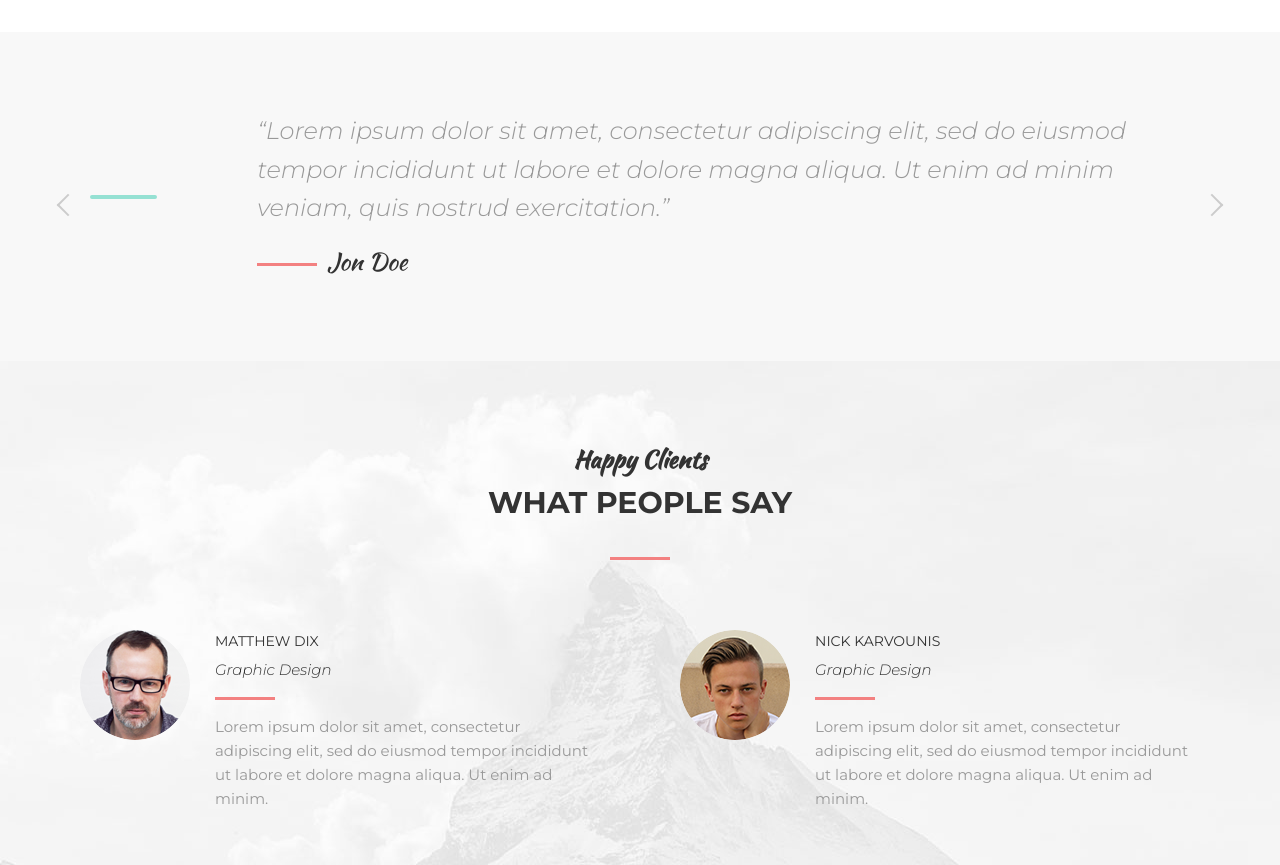
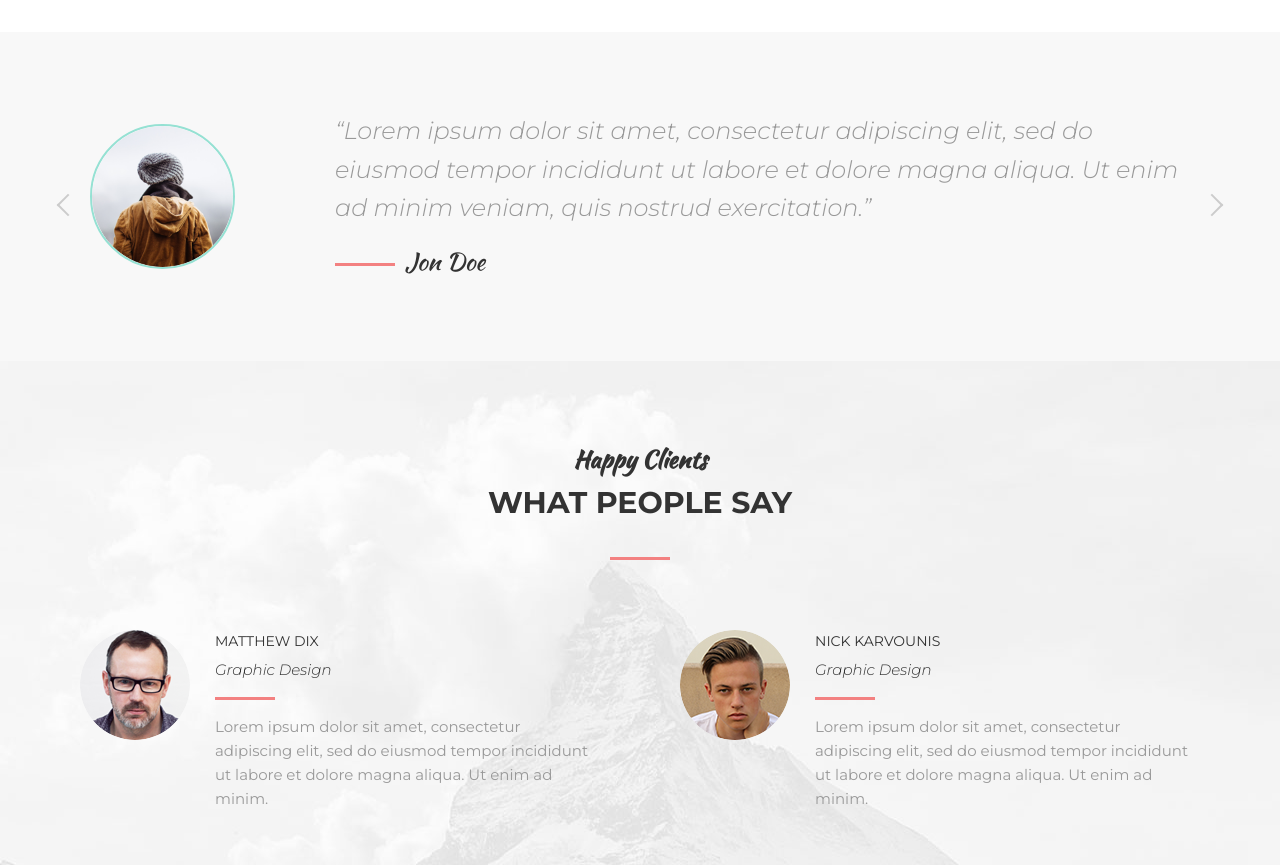
Before and after one commit to Antondevel/anton_lp_MoGo, a plain HTML site: page index.html in a window 1280 px wide. Shown: the part 6600-7465 px from the top of the page. Drawn offline with nearby package versions, Linux system fonts and the light colour scheme; the site is published under a folder, as on GitHub Pages, so addresses that start at the root find nothing.

Commit message:
Update index.html

```diff
--- a/index.html
+++ b/index.html
@@ -596,7 +596,7 @@
                     <div class="reviews__track">
                         <!-- Слайды -->
                         <div class="reviews__item">
-                            <img class="reviews__photo" src="/assets/images/avatar.png" alt="">
+                            <img class="reviews__photo" src="assets/images/avatar.png" alt="">
                             <div class="reviews__content">
                                 <div class="reviews__text">“Lorem ipsum dolor sit amet, consectetur adipiscing elit, sed
                                     do eiusmod tempor incididunt ut labore et dolore magna aliqua. Ut enim ad minim
@@ -606,7 +606,7 @@
                         </div>
 
                         <div class="reviews__item">
-                            <img class="reviews__photo" src="/assets/images/avatar.png" alt="">
+                            <img class="reviews__photo" src="assets/images/avatar.png" alt="">
                             <div class="reviews__content">
                                 <div class="reviews__text">“Lorem ipsum dolor sit amet, consectetur adipiscing elit, sed
                                     do eiusmod tempor incididunt ut labore et dolore magna aliqua. Ut enim ad minim
@@ -616,7 +616,7 @@
                         </div>
 
                         <div class="reviews__item">
-                            <img class="reviews__photo" src="/assets/images/avatar.png" alt="">
+                            <img class="reviews__photo" src="assets/images/avatar.png" alt="">
                             <div class="reviews__content">
                                 <div class="reviews__text">“Lorem ipsum dolor sit amet, consectetur adipiscing elit, sed
                                     do eiusmod tempor incididunt ut labore et dolore magna aliqua. Ut enim ad minim
@@ -626,7 +626,7 @@
                         </div>
 
                         <div class="reviews__item">
-                            <img class="reviews__photo" src="/assets/images/avatar.png" alt="">
+                            <img class="reviews__photo" src="assets/images/avatar.png" alt="">
                             <div class="reviews__content">
                                 <div class="reviews__text">“Lorem ipsum dolor sit amet, consectetur adipiscing elit, sed
                                     do eiusmod tempor incididunt ut labore et dolore magna aliqua. Ut enim ad minim
```
